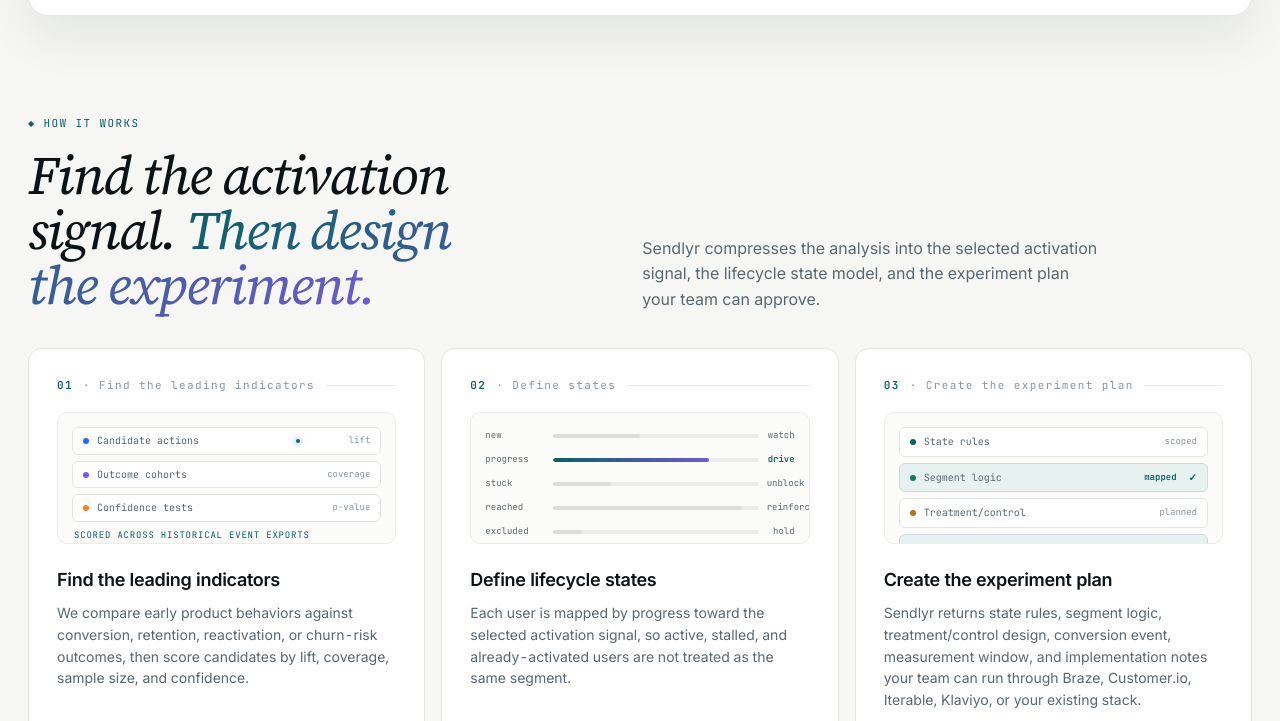
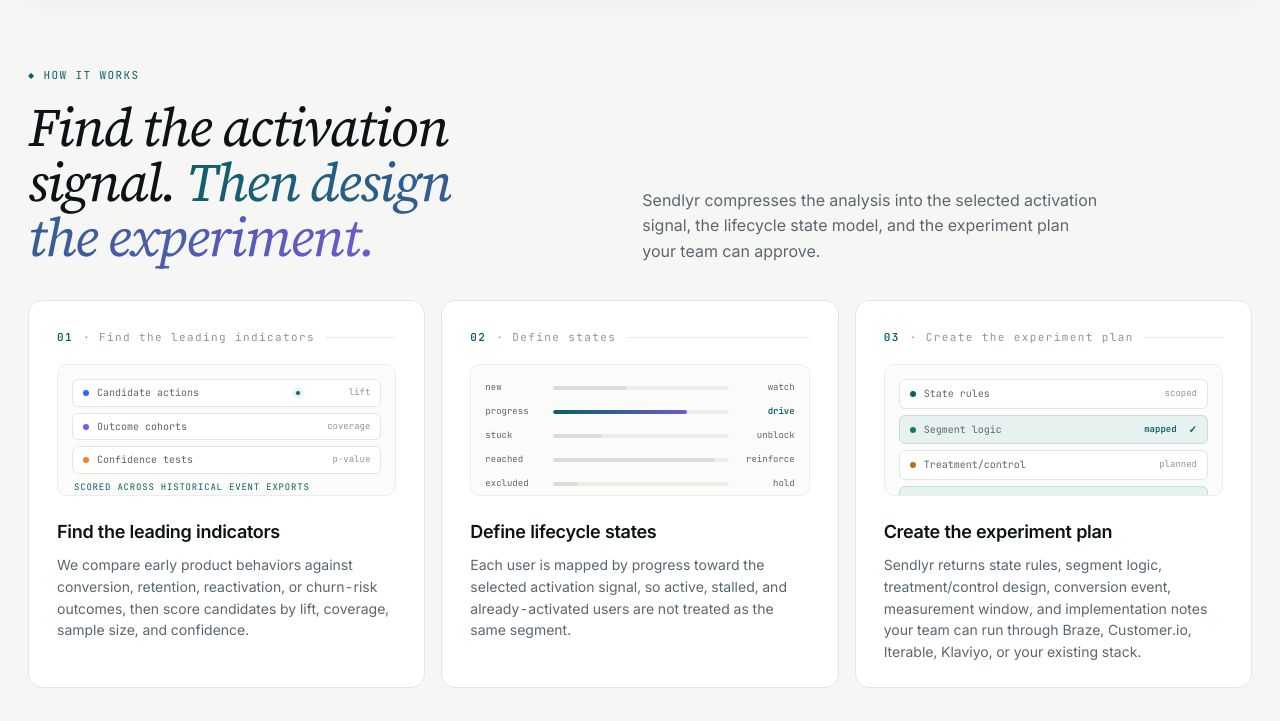
Before and after one commit to sendlyr/sendlyr-landing, a website: page public/index.html in a window 1280 px wide. Shown: the part 2079-2800 px from the top of the page. Drawn offline with Linux system fonts and the light colour scheme.

Commit message:
fix(qa): ISSUE-001 — prevent landing visual clipping

```diff
--- a/public/enhance.css
+++ b/public/enhance.css
@@ -501,6 +501,17 @@
 .pex-chart { gap: 40px; padding: 30px 24px 0; }
 .pex-bar-val { top: -34px; font-size: 22px; }
 
+/* QA polish — keep the first proof surface visible and prevent tiny viz label clipping */
+.console { margin-top: 0; }
+.sv-test .tbar .ttrack { min-width: 0; }
+.sv-test .tbar .tval {
+  flex: 0 0 58px;
+  width: 58px;
+}
+@media (max-width: 600px) {
+  .pstage { width: 40px; }
+}
+
 /* Low-risk start — refined cards (was plain single-line tiles) */
 .trust-grid { gap: 14px; }
 .trust-item {
```
